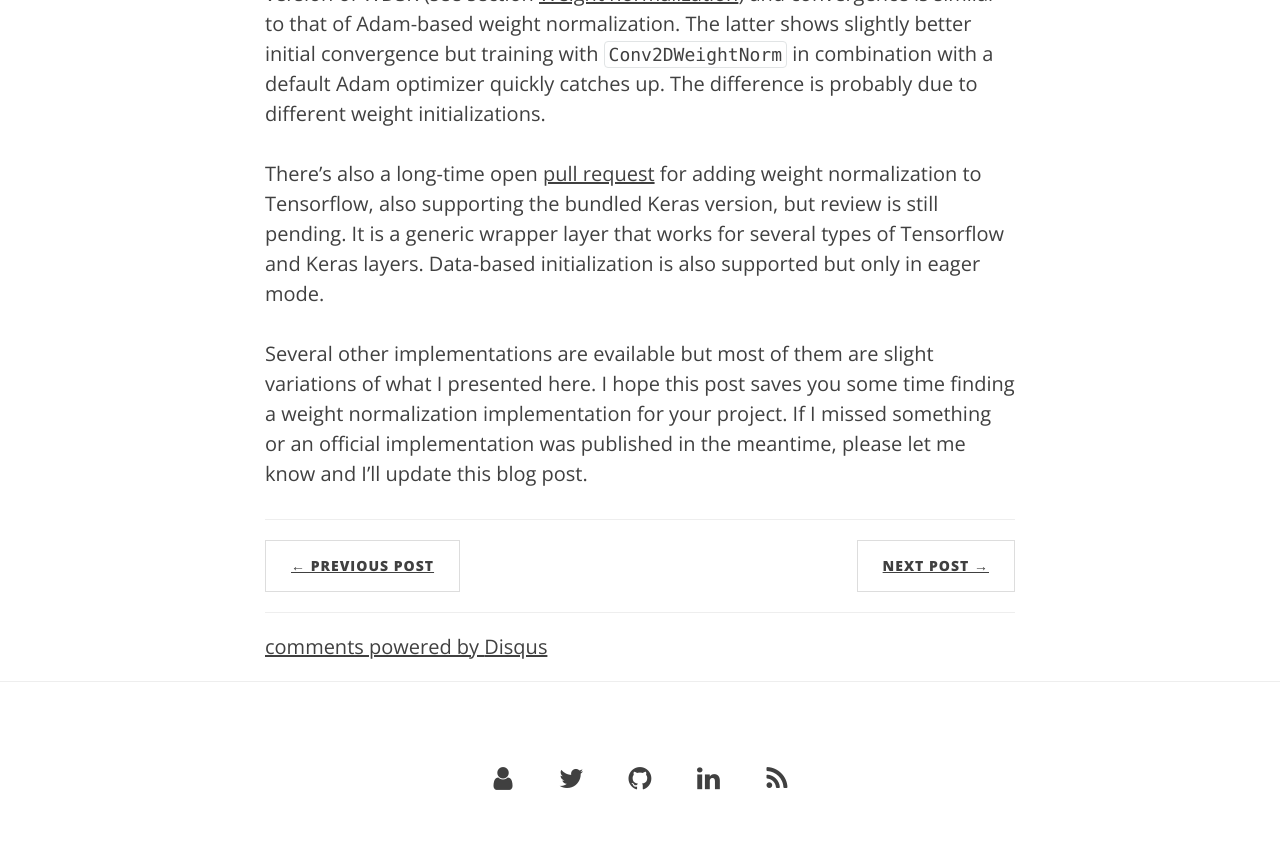
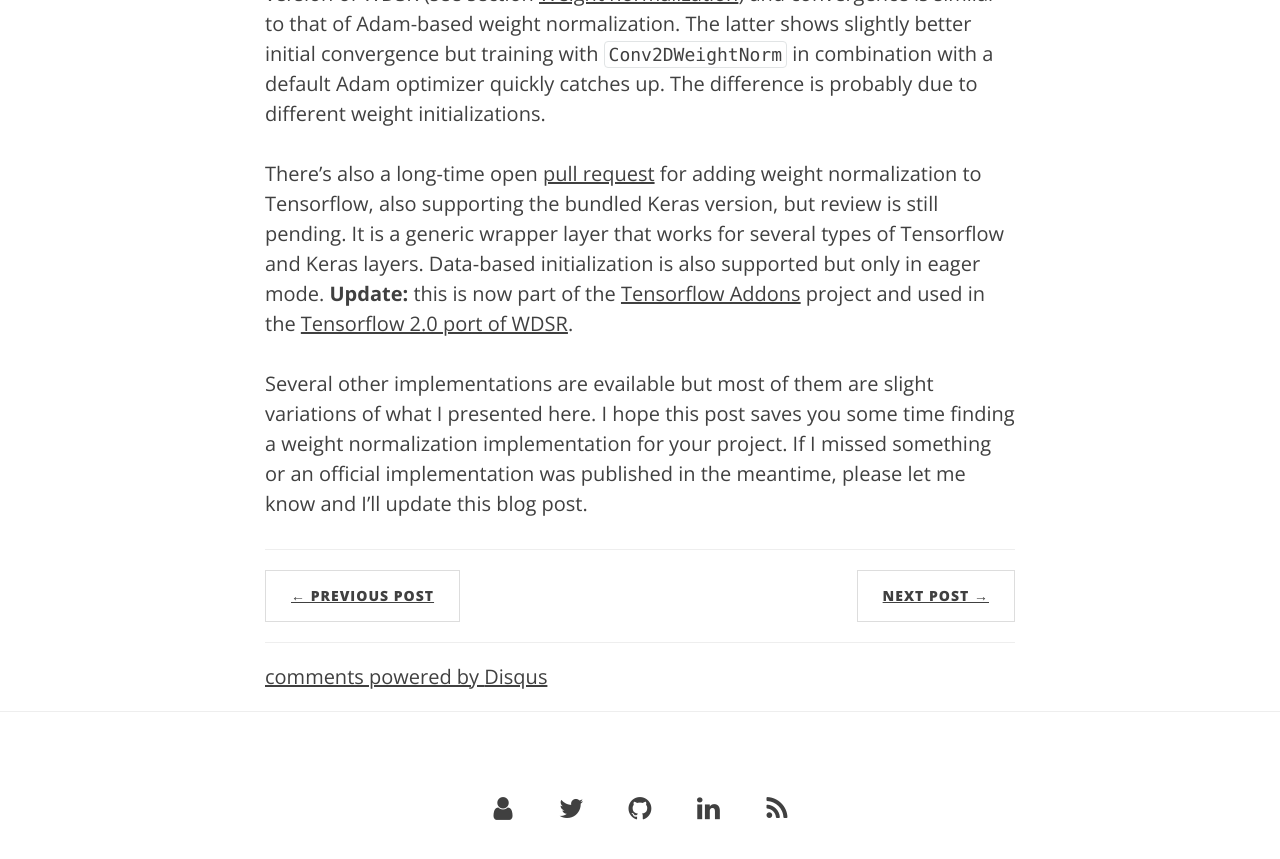
Before and after one commit to krasserm/krasserm.github.io, a Jekyll site: the page built from _posts/2018-11-10-weightnorm-implementation-options.md, in a window 1280 px wide and 900 px high, scrolled down 1565 px. Shown: the top 859 px of the window. Built offline with Jekyll 4.4.1, drawn with Linux system fonts in a browser that asks for light colours; comment, search, counter and statistics services are not loaded.

Commit message:
Update to weight normalization article

```diff
--- a/_posts/2018-11-10-weightnorm-implementation-options.md
+++ b/_posts/2018-11-10-weightnorm-implementation-options.md
@@ -17,7 +17,7 @@ of Tensorflow, I recommend using one of these implementations. The Keras-based i
 optimizer with weight normalization functionality in a generic way so that different Keras layers (convolutional, dense, ...)
 can be trained with weight normalization. A procedure for data-based initialization is also provided. A Keras 2.x port of
 that code is available [here](https://github.com/krasserm/weightnorm/tree/master/keras_2). I tested
-the Adam-based weight normalization implementation in [another project](https://github.com/krasserm/wdsr) (an implementation
+the Adam-based weight normalization implementation in [another project](https://github.com/krasserm/super-resolution/tree/previous) (an implementation
 of [WDSR](https://arxiv.org/abs/1808.08718) for single image super-resolution) and get almost identical results as the
 PyTorch-based [reference implementation](https://github.com/JiahuiYu/wdsr_ntire2018) (PyTorch already contains an
 [official implementation](https://pytorch.org/docs/stable/nn.html#weight-norm) of weight normalization).
@@ -32,7 +32,7 @@ this template (but less elegant compared to a generic wrapper as described furth
 a procedure for data-based initialization though. For the special case of [WDSR](https://arxiv.org/abs/1808.08718), this
 is not needed as data-based initialization has a similar effect as batch-normalization which is known to harm single
 image super-resolution training but this cannot be generalized to other projects, of course. I also tested the
-`Conv2DWeightNorm` layer in the Keras version of WDSR (see section [Weight normalization](https://github.com/krasserm/wdsr#weight-normalization))
+`Conv2DWeightNorm` layer in the Keras version of WDSR (see section [Weight normalization](https://github.com/krasserm/super-resolution/tree/previous#weight-normalization))
 and convergence is similar to that of Adam-based weight normalization. The latter shows slightly better initial
 convergence but training with `Conv2DWeightNorm` in combination with a default Adam optimizer quickly catches up. The
 difference is probably due to different weight initializations.
@@ -40,7 +40,8 @@ difference is probably due to different weight initializations.
 There's also a long-time open [pull request](https://github.com/tensorflow/tensorflow/pull/21276)
 for adding weight normalization to Tensorflow, also supporting the bundled Keras version, but review is still pending.
 It is a generic wrapper layer that works for several types of Tensorflow and Keras layers. Data-based initialization is
-also supported but only in eager mode.
+also supported but only in eager mode. **Update:** this is now part of the [Tensorflow Addons](https://github.com/tensorflow/addons)
+project and used in the [Tensorflow 2.0 port of WDSR](https://github.com/krasserm/super-resolution).
 
 Several other implementations are evailable but most of them are slight variations of what I presented here. I hope
 this post saves you some time finding a weight normalization implementation for your project. If I missed something or
```
